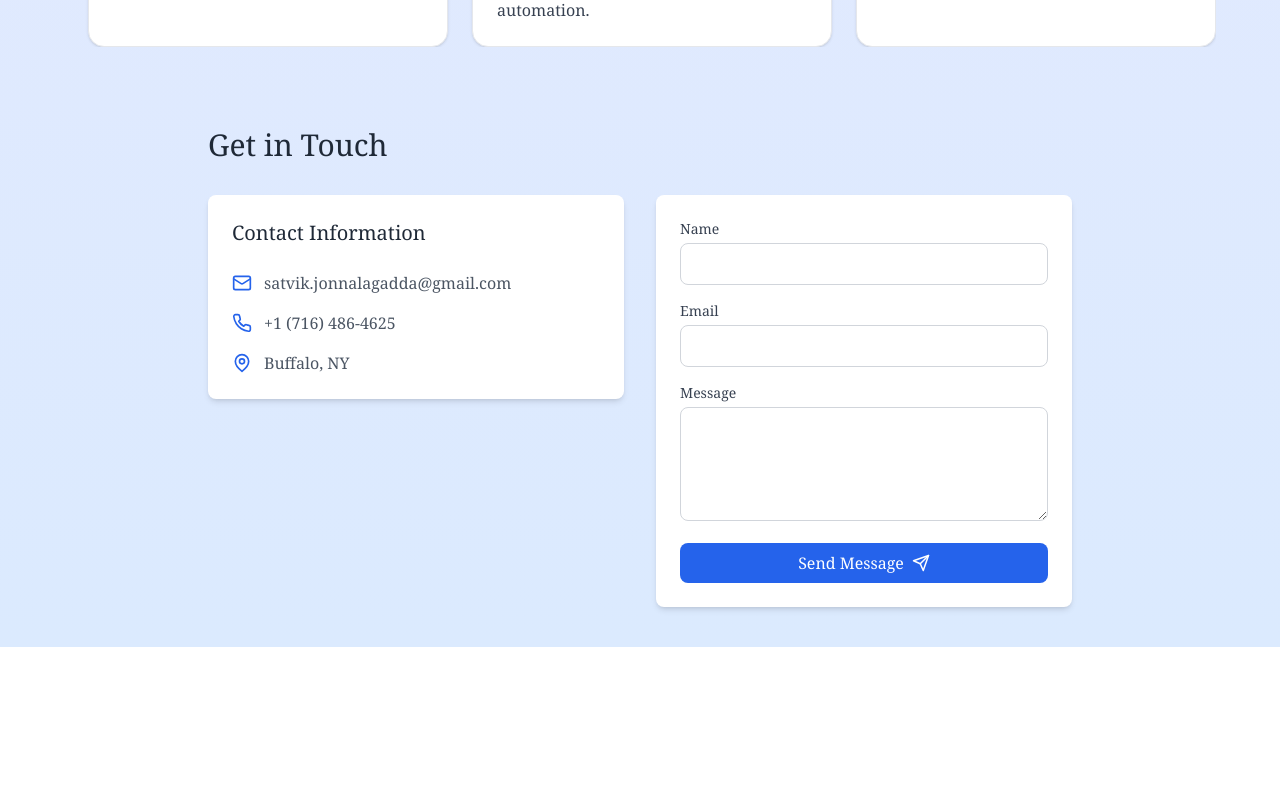
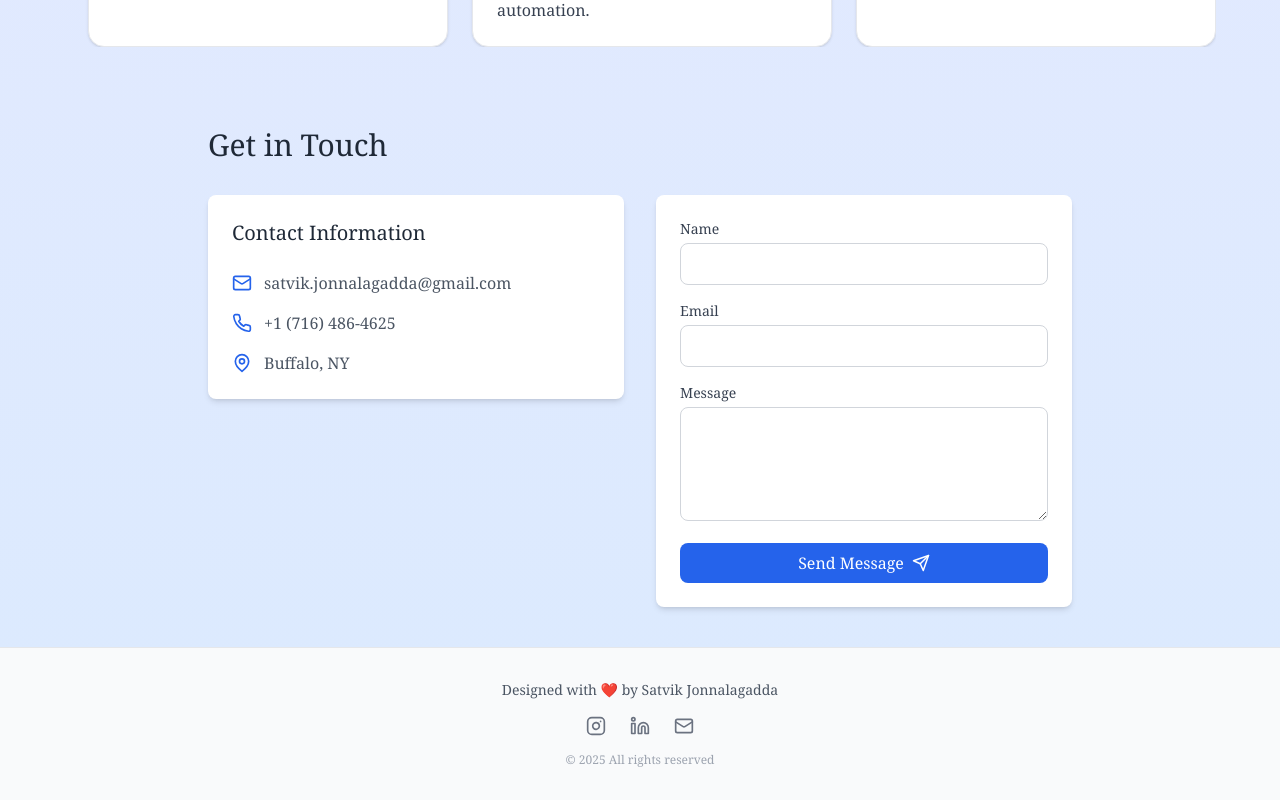
Before and after one commit to satvikjo/profile_ai, a React (Vite) app: page / in a window 1280 px wide. Shown: the part 5911-6711 px from the top of the page. Before the commit the page ends 6558 px from the top, so only its background shows below. Built offline with nearby package versions, Linux system fonts and the light colour scheme.

Commit message:
Update App.tsx

```diff
--- a/src/App.tsx
+++ b/src/App.tsx
@@ -5,6 +5,7 @@ import Experience from './components/sections/Experience';
 import Projects from './components/sections/Projects';
 import Certifications from './components/sections/Certifications';
 import Contact from './components/sections/Contact';
+import Footer from './components/sections/Footer';
 
 function App() {
   return (
@@ -35,6 +36,7 @@ function App() {
           <Contact />
         </section>
       </main>
+      <Footer />
     </div>
   );
 }
```
